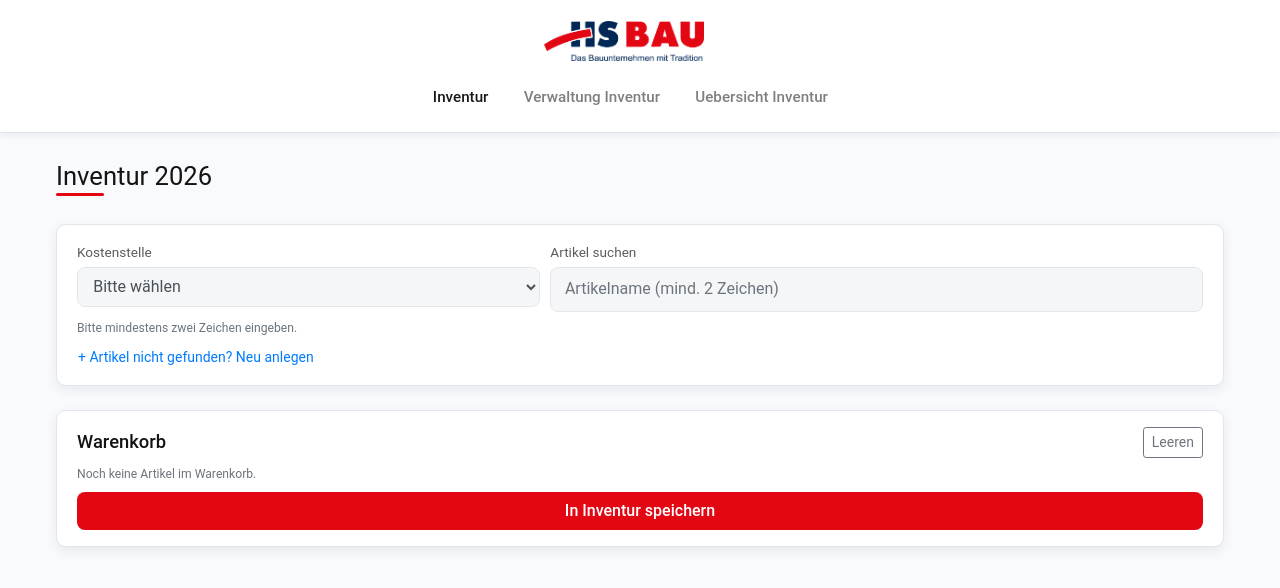
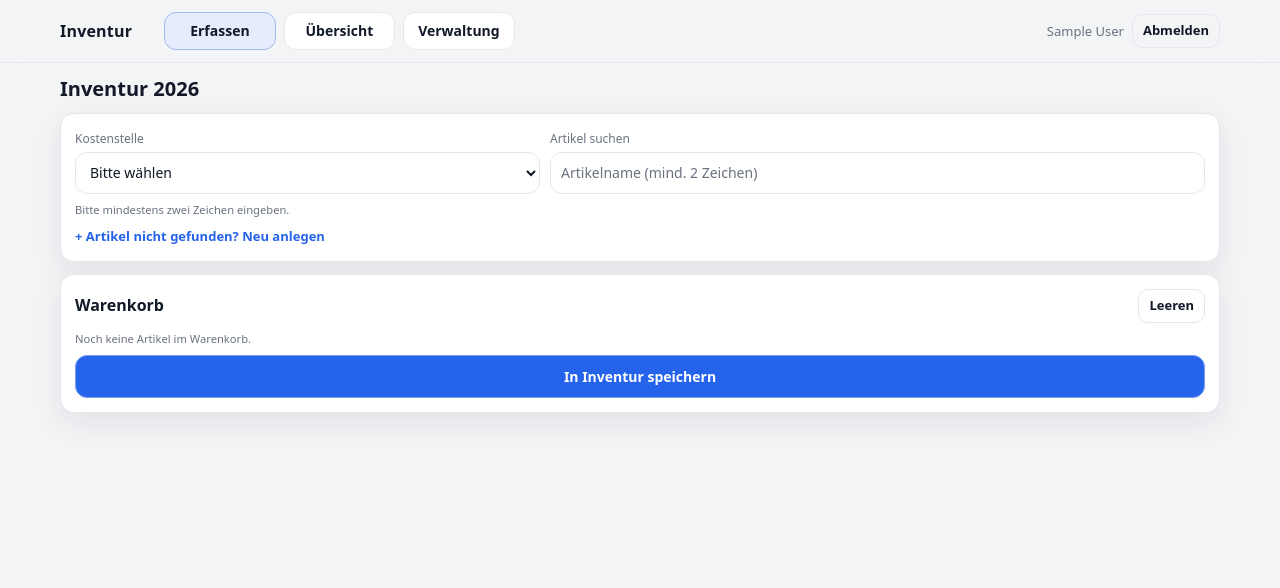
Before and after one commit to thom7e/inventur, a Flask app: page / in a window 1280 px wide. Shown: the top 588 px of the page. Run offline with Flask 3, Linux system fonts and the light colour scheme; the visitor is signed in with stand-in values (Sample User, id 1); data that the repository does not hold is empty; some libraries are stand-ins or nearby versions.

Commit message:
Design an den Urlaubsplaner angeglichen: Topbar mit Tabs, Karten, Buttons, Farben, automatischer Dunkelmodus; jQuery/Bootstrap-JS entfernt
Co-Authored-By: Claude Opus 5.5 <noreply@anthropic.com>

```diff
--- a/static/styles.css
+++ b/static/styles.css
@@ -1,392 +1,311 @@
+/* Design angelehnt an den Urlaubsplaner (static/css/output.css dort): gleiche Tokens, Topbar, Karten, Buttons.
+   Bootstrap 4 bleibt nur für Raster und Hilfsklassen, Farben/Formen kommen von hier. */
+
 :root {
-    --primary-color: #e30613;
-    --secondary-color: #022856;
-    --accent-color: #d2601a;
-    --surface-color: #ffffff;
-    --text-color: #141414;
-    --muted-text-color: #5c5c5c;
-    --border-color: #e2e6ea;
-    --input-bg: #f4f6f8;
-    --success-color: #198754;
-    --danger-color: #c0392b;
-    --shadow-color: rgba(2, 40, 86, 0.08);
+    --bg: #f3f4f6;
+    --card: #ffffff;
+    --text: #111827;
+    --muted: #6b7280;
+    --line: #e5e7eb;
+    --shadow: 0 10px 30px rgba(17, 24, 39, 0.08);
+    --radius: 14px;
+    --primary: #2563eb;
+    --success: #16a34a;
+    --danger: #dc2626;
+    --warning: #f59e0b;
+    --focus: rgba(37, 99, 235, 0.35);
+    --maxw: 1200px;
 }
 
-* {
-    box-sizing: border-box;
+@media (prefers-color-scheme: dark) {
+    :root {
+        --bg: #0b1220;
+        --card: #0f172a;
+        --text: #e5e7eb;
+        --muted: #94a3b8;
+        --line: rgba(148, 163, 184, 0.2);
+        --shadow: 0 10px 30px rgba(0, 0, 0, 0.35);
+        --focus: rgba(96, 165, 250, 0.35);
+    }
 }
 
+* { box-sizing: border-box; }
+
 body {
-    font-family: "Roboto", "Helvetica", sans-serif;
-    line-height: 1.6;
-    color: var(--text-color);
-    background-color: #f9fafc;
     margin: 0;
+    font-family: ui-sans-serif, system-ui, -apple-system, "Segoe UI", Roboto, Ubuntu, Cantarell, "Noto Sans", sans-serif;
+    font-size: 14px;
+    line-height: 1.45;
+    background: var(--bg);
+    color: var(--text);
 }
 
-.navbar {
-    background-color: var(--surface-color);
-    border-bottom: 1px solid var(--border-color);
-    box-shadow: 0 2px 6px var(--shadow-color);
-    margin-bottom: 2.5rem;
+a { color: var(--primary); }
+h1, h2, h3, h4, h5, h6, .h4, .h5, .h6 { color: var(--text); font-weight: 700; }
+.text-muted { color: var(--muted) !important; }
+.border, .border-bottom, .border-top { border-color: var(--line) !important; }
+
+/* ---- Topbar ---- */
+.topbar {
+    position: sticky;
+    top: 0;
+    z-index: 50;
+    background: rgba(243, 244, 246, 0.65);
+    background: color-mix(in srgb, var(--bg) 65%, transparent);
+    backdrop-filter: blur(10px);
+    border-bottom: 1px solid var(--line);
+}
+.topbar__inner {
+    max-width: var(--maxw);
+    margin: 0 auto;
+    padding: 12px;
+    display: grid;
+    grid-template-columns: 1fr;
+    gap: 10px;
+}
+.brand {
+    display: flex;
+    align-items: baseline;
+    justify-content: space-between;
+    gap: 12px;
+    color: var(--text);
+    text-decoration: none !important;
+}
+.brand:hover { color: var(--text); }
+.brand__title { font-weight: 700; letter-spacing: .2px; font-size: 16px; }
+.brand__meta { color: var(--muted); font-size: 12px; }
+
+.tabs { display: grid; grid-auto-flow: column; grid-auto-columns: 1fr; gap: 8px; }
+.tab {
+    border: 1px solid var(--line);
+    background: var(--card);
+    color: var(--text);
+    padding: 10px 12px;
+    border-radius: 12px;
+    font-weight: 600;
+    text-align: center;
+    text-decoration: none !important;
+}
+.tab:hover { color: var(--text); filter: brightness(0.98); }
+.tab:focus { outline: 3px solid var(--focus); outline-offset: 2px; }
+.tab--active {
+    background: color-mix(in srgb, var(--primary) 12%, var(--card));
+    border-color: color-mix(in srgb, var(--primary) 35%, var(--line));
+}
+.topbar__actions { display: flex; align-items: center; justify-content: space-between; gap: 8px; }
+.topbar__user { color: var(--muted); font-size: 13px; }
+
+@media (min-width: 860px) {
+    .topbar__inner { display: flex; align-items: center; gap: 10px 16px; padding: 12px 20px; }
+    .brand { flex-direction: column; align-items: flex-start; gap: 1px; }
+    .brand__meta { display: none; }
+    .tabs { margin-left: 16px; }
+    .tab { padding: 8px 14px; }
+    .topbar__actions { margin-left: auto; }
 }
 
-.navbar .nav-link {
-    color: var(--muted-text-color);
-    font-weight: 500;
-    margin-right: 1.2rem;
-    transition: color 0.2s ease;
+/* ---- Layout ---- */
+.container {
+    max-width: var(--maxw);
+    padding: 12px;
+    display: flex;
+    flex-direction: column;
+    gap: 12px;
 }
-
-.navbar .nav-link:hover,
-.navbar .nav-link:focus,
-.navbar .nav-link.active {
-    color: var(--primary-color);
-}
+@media (min-width: 860px) { .container { padding: 14px 20px; } }
 
 .main-header {
     display: flex;
     align-items: center;
     justify-content: space-between;
-    gap: 2rem;
-    margin-bottom: 4rem; /* größerer Abstand unter dem H1 */
+    gap: 12px;
     flex-wrap: wrap;
 }
+.main-title { font-size: 20px; font-weight: 700; margin: 0; }
 
-.main-title {
-    font-size: 2.4rem;
-    font-weight: 400;
-    position: relative;
-    margin: 0 0 1.25rem 0; /* extra space under the H1 */
+.section-card,
+.card {
+    background: var(--card);
+    border: 1px solid var(--line);
+    border-radius: var(--radius);
+    box-shadow: var(--shadow);
+    color: var(--text);
+}
+.section-card { padding: 14px; }
+.section-card h2 { font-size: 16px; margin: 0 0 8px; }
+.card { overflow: hidden; }
+.card-header {
+    background: color-mix(in srgb, var(--primary) 6%, var(--card));
+    border-bottom: 1px solid var(--line);
+    padding: 12px 14px;
+    color: var(--text);
+}
+details.card > summary { cursor: pointer; list-style: revert; }
+
+/* ---- Formulare ---- */
+.form-group { margin-bottom: 10px; }
+label, .form-group label { font-size: 12px; color: var(--muted); margin-bottom: 4px; }
+.form-control,
+.form-control-lg,
+.cart-qty-input {
+    border: 1px solid var(--line);
+    background: var(--card);
+    color: var(--text);
+    border-radius: 12px;
+    font-size: 14px;
+    height: auto;
+    min-height: 42px;
+    padding: 9px 10px;
+}
+.form-control:focus,
+.cart-qty-input:focus {
+    background: var(--card);
+    color: var(--text);
+    border-color: var(--primary);
+    outline: 3px solid var(--focus);
+    outline-offset: 1px;
+    box-shadow: none;
+}
+.form-control::placeholder { color: var(--muted); }
+select.form-control { padding-right: 2rem; }
+.form-control-sm { min-height: 36px; padding: 6px 8px; border-radius: 10px; }
+
+.custom-control-label::before { background: var(--card); border-color: var(--line); }
+.custom-control-input:checked ~ .custom-control-label::before { background: var(--primary); border-color: var(--primary); }
+.custom-control-label { color: var(--text); font-size: 13px; }
+
+/* ---- Buttons ---- */
+.btn {
+    border: 1px solid var(--line);
+    background: var(--card);
+    color: var(--text);
+    padding: 10px 14px;
+    min-height: 42px;
+    border-radius: 12px;
+    font-weight: 650;
+    font-size: 14px;
+    white-space: nowrap;
+    transition: transform .02s ease, filter .15s ease;
+}
+.btn:hover { color: var(--text); filter: brightness(0.97); }
+.btn:active { transform: translateY(1px); }
+.btn:focus { outline: 3px solid var(--focus); outline-offset: 2px; box-shadow: none; }
+.btn-sm, .btn--sm { padding: 6px 10px; min-height: 34px; border-radius: 10px; font-size: 13px; }
+.btn-lg { padding: 12px 16px; font-size: 15px; }
+.btn--ghost, .btn-outline-secondary { background: transparent; color: var(--text); border-color: var(--line); }
+
+.btn-custom, .btn-primary {
+    background: var(--primary);
+    border-color: color-mix(in srgb, var(--primary) 55%, var(--line));
+    color: #fff;
+}
+.btn-custom:hover, .btn-primary:hover, .btn-custom:focus, .btn-primary:focus { color: #fff; background: var(--primary); }
+.btn-danger { background: var(--danger); border-color: color-mix(in srgb, var(--danger) 55%, var(--line)); color: #fff; }
+.btn-danger:hover { color: #fff; background: var(--danger); }
+.btn-success { background: var(--success); border-color: color-mix(in srgb, var(--success) 55%, var(--line)); color: #fff; }
+.btn-outline-primary { background: transparent; color: var(--primary); border-color: color-mix(in srgb, var(--primary) 40%, var(--line)); }
+.btn-outline-primary:hover { background: color-mix(in srgb, var(--primary) 10%, transparent); color: var(--primary); }
+.btn-outline-danger { background: transparent; color: var(--danger); border-color: color-mix(in srgb, var(--danger) 40%, var(--line)); }
+.btn-outline-danger:hover { background: color-mix(in srgb, var(--danger) 10%, transparent); color: var(--danger); }
+.btn-link { background: transparent; border: 0; min-height: 0; color: var(--primary); font-weight: 600; }
+.btn-link:hover { color: var(--primary); text-decoration: underline; }
+.btn-group > .btn { border-radius: 0; }
+.btn-group > .btn:first-child { border-radius: 10px 0 0 10px; }
+.btn-group > .btn:last-child { border-radius: 0 10px 10px 0; }
+
+/* ---- Tabellen ---- */
+.table { color: var(--text); margin-bottom: 0; }
+.table th, .table td { border-top: 0; border-bottom: 1px solid var(--line); padding: 8px; font-size: 13px; vertical-align: middle; }
+.table thead th {
+    border-bottom: 1px solid var(--line);
+    color: var(--muted);
+    font-size: 11px;
+    text-transform: uppercase;
+    letter-spacing: .06em;
+    font-weight: 600;
+}
+.table-striped tbody tr:nth-of-type(odd) { background: color-mix(in srgb, var(--text) 3%, transparent); }
+.table tbody tr:hover { background: color-mix(in srgb, var(--primary) 6%, transparent); }
+
+/* ---- Pills / Hinweise ---- */
+.badge { border-radius: 999px; padding: 3px 10px; font-size: 11px; font-weight: 600; border: 1px solid; }
+.badge-success { background: #dcfce7; color: #166534; border-color: #86efac; }
+.badge-warning { background: #fef9c3; color: #854d0e; border-color: #fde047; }
+.alert-danger { background: #fee2e2; color: #991b1b; border-color: #fca5a5; border-radius: 12px; }
+@media (prefers-color-scheme: dark) {
+    .badge-success { background: rgba(22,163,74,.18); color: #86efac; border-color: rgba(22,163,74,.4); }
+    .badge-warning { background: rgba(217,119,6,.18); color: #fde68a; border-color: rgba(217,119,6,.4); }
+    .alert-danger { background: rgba(220,38,38,.18); color: #fca5a5; border-color: rgba(220,38,38,.4); }
 }
 
-.main-title::after {
-    content: "";
-    position: absolute;
-    left: 0;
-    bottom: -0.4rem;
-    width: 4rem;
-    height: 0.25rem;
-    background-color: var(--primary-color);
-    border-radius: 999px;
+/* ---- Toast ---- */
+.app-toast {
+    position: fixed;
+    top: 16px;
+    right: 16px;
+    max-width: 400px;
+    padding: 12px 18px;
+    border-radius: 12px;
+    font-size: 14px;
+    font-weight: 500;
+    box-shadow: 0 4px 20px rgba(0, 0, 0, 0.15);
+    background: var(--card);
+    color: var(--text);
+    border: 1px solid var(--line);
+    opacity: 0;
+    pointer-events: none;
+    transform: translateY(-10px);
+    transition: opacity .2s ease, transform .2s ease;
+    z-index: 9999;
+}
+.app-toast.show { opacity: 1; pointer-events: auto; transform: translateY(0); }
+.app-toast--success { background: #065f46; color: #d1fae5; border-color: #10b981; }
+.app-toast--error { background: #7f1d1d; color: #fecaca; border-color: #ef4444; }
+
+/* ---- Erfassung: Suche ---- */
+.search-results { max-height: 340px; overflow-y: auto; padding-right: 2px; }
+.search-result-item {
+    margin-bottom: 6px;
+    padding: 6px 10px;
+    border: 1px solid var(--line) !important;
+    border-radius: 12px !important;
+    background: var(--card);
+}
+.search-result-item:hover { border-color: color-mix(in srgb, var(--primary) 35%, var(--line)) !important; }
+.search-result-item .add-to-cart { min-width: 42px; font-size: 18px; line-height: 1; }
+.admin-search-results { max-height: 340px; overflow-y: auto; }
+.admin-search-results .admin-result-card {
+    border: 1px solid var(--line);
+    border-radius: 12px;
+    padding: 8px 10px;
+    margin-bottom: 6px;
 }
 
-.logo {
-    width: clamp(120px, 22vw, 240px);
-    height: auto;
-    margin-right: 1.5rem;
+/* ---- Erfassung: Warenkorb ---- */
+#cart-list { margin: 0 0 10px; padding: 0; list-style: none; }
+#cart-list .cart-row {
+    display: grid;
+    grid-template-columns: 1fr auto auto;
+    align-items: center;
+    gap: 12px;
+    padding: 8px 0;
+    border-bottom: 1px solid var(--line);
 }
+#cart-list .cart-row:last-child { border-bottom: 0; }
+.cart-name { min-width: 0; overflow-wrap: anywhere; }
+.cart-fig { display: grid; grid-template-columns: 10.5rem 5.5rem; align-items: center; text-align: right; font-variant-numeric: tabular-nums; font-size: 13px; }
+.cart-qty { color: var(--muted); }
+.cart-qty-input { width: 5rem; min-height: 34px; padding: 4px 8px; border-radius: 10px; text-align: right; }
+.cart-sum { font-weight: 600; }
+.cart-remove {
+    width: 34px; height: 34px; border: 0; border-radius: 50%;
+    background: transparent; color: var(--muted); font-size: 20px; line-height: 1; cursor: pointer;
+}
+.cart-remove:hover, .cart-remove:focus-visible { background: color-mix(in srgb, var(--danger) 12%, transparent); color: var(--danger); }
+#cart-total { color: var(--muted); }
 
-.container {
-    max-width: 1200px;
-    padding: 2rem 1.5rem;
-    display: flex;
-    flex-direction: column;
-    gap: 1.75rem;
+@media (max-width: 575px) {
+    #cart-list .cart-row { grid-template-columns: 1fr auto; }
+    .cart-fig { grid-column: 1; grid-template-columns: 1fr auto; text-align: left; }
+    .cart-remove { grid-row: 1; grid-column: 2; }
 }
-
-.section-card {
-    background-color: var(--surface-color);
-    border: 1px solid var(--border-color);
-    border-radius: 0.75rem;
-    padding: 2.25rem;
-    margin-bottom: 1.5rem;
-    box-shadow: 0 10px 24px var(--shadow-color);
-}
-
-.section-card h2 {
-    margin-top: 0;
-    font-size: 1.5rem;
-}
-
-.form-control,
-input[type="text"],
-input[type="number"],
-select,
-button,
-textarea {
-    border-radius: 0.5rem;
-}
-
-.form-control,
-input[type="text"],
-input[type="number"],
-select {
-    background-color: var(--input-bg);
-    border: 1px solid var(--border-color);
-    padding: 0.65rem 0.85rem;
-    transition: border-color 0.2s ease, box-shadow 0.2s ease;
-}
-
-input[type="text"]:focus,
-input[type="number"]:focus,
-select:focus {
-    outline: none;
-    border-color: var(--secondary-color);
-    box-shadow: 0 0 0 3px rgba(2, 40, 86, 0.12);
-}
-
-.btn-custom {
-    background-color: var(--primary-color);
-    color: #ffffff;
-    border: none;
-    padding: 0.55rem 1.4rem;
-    border-radius: 0.5rem;
-    font-weight: 500;
-    transition: background-color 0.2s ease, transform 0.15s ease;
-}
-
-.btn-custom:hover,
-.btn-custom:focus {
-    background-color: var(--secondary-color);
-    color: #ffffff;
-    transform: translateY(-1px);
-}
-
-.btn-success {
-    background-color: var(--success-color);
-    border-color: var(--success-color);
-}
-
-.btn-danger {
-    background-color: var(--danger-color);
-    border-color: var(--danger-color);
-}
-
-.js-enabled .search-submit {
-    display: none;
-}
-
-.list-unstyled li {
-    background-color: var(--surface-color);
-    border: 1px solid var(--border-color);
-    border-radius: 0.5rem;
-    padding: 1rem;
-    margin-bottom: 1rem;
-    box-shadow: 0 4px 12px var(--shadow-color);
-}
-
-.table thead th {
-    border-top: none;
-    font-weight: 600;
-    color: var(--muted-text-color);
-}
-
-.table tbody tr:hover {
-    background-color: rgba(227, 6, 19, 0.05);
-}
-
-#inventurContainer .card-header {
-    background-color: var(--secondary-color);
-    color: #ffffff;
-    font-weight: 600;
-}
-
-.toast {
-    position: fixed;
-    bottom: 1.5rem;
-    right: 1.5rem;
-    min-width: 240px;
-    max-width: 360px;
-    background-color: #1f2937;
-    color: #ffffff;
-    padding: 0.9rem 1.2rem;
-    border-radius: 0.75rem;
-    box-shadow: 0 12px 32px rgba(15, 23, 42, 0.35);
-    opacity: 0;
-    pointer-events: none;
-    transform: translateY(12px);
-    transition: opacity 0.2s ease, transform 0.2s ease;
-    display: flex;
-    align-items: center;
-    gap: 0.75rem;
-    z-index: 1040;
-}
-
-.toast.show {
-    opacity: 1;
-    pointer-events: all;
-    transform: translateY(0);
-}
-
-.toast-success {
-    border-left: 4px solid var(--success-color);
-}
-
-.toast-error {
-    border-left: 4px solid var(--danger-color);
-}
-
-@media (max-width: 768px) {
-    .container {
-        padding: 1.5rem 1rem;
-    }
-
-    .main-header {
-        flex-direction: column;
-        align-items: flex-start;
-    }
-
-    .nav-link {
-        margin-right: 0.75rem;
-    }
-
-}
-
-@media (max-width: 576px) {
-    .navbar-brand img {
-        width: 160px;
-    }
-
-    .section-card {
-        padding: 1.25rem;
-    }
-
-    .btn-custom {
-        width: 100%;
-    }
-}
-
-
-.section-card:not(:last-child) {
-    margin-bottom: 2.5rem;
-}
-
-.form-group {
-    margin-bottom: 1.35rem;
-}
-
-.form-control-lg {
-    padding: 0.85rem 1.05rem;
-}
-
-.search-results {
-    max-height: 360px;
-    overflow-y: auto;
-    padding-right: 0.5rem;
-}
-
-.search-result-item {
-    margin-bottom: 1.5rem;
-}
-
-.search-result-card {
-    background-color: var(--surface-color);
-    border: 1px solid var(--border-color);
-    border-radius: 0.75rem;
-    padding: 1.25rem;
-    box-shadow: 0 6px 18px var(--shadow-color);
-}
-
-.search-result-card .form-control {
-    padding: 0.7rem 0.85rem;
-}
-
-.search-results::-webkit-scrollbar {
-    width: 0.55rem;
-}
-
-.search-results::-webkit-scrollbar-thumb {
-    background-color: rgba(2, 40, 86, 0.3);
-    border-radius: 999px;
-}
-
-.search-results::-webkit-scrollbar-track {
-    background-color: rgba(2, 40, 86, 0.1);
-}
-
-
-.admin-search-results {
-    max-height: 360px;
-    overflow-y: auto;
-    padding-right: 0.5rem;
-}
-
-.admin-search-results .admin-result-card {
-    background-color: var(--surface-color);
-    border: 1px solid var(--border-color);
-    border-radius: 0.75rem;
-    padding: 1.1rem;
-    box-shadow: 0 6px 18px var(--shadow-color);
-    margin-bottom: 1rem;
-}
-
-.admin-search-results::-webkit-scrollbar {
-    width: 0.55rem;
-}
-
-.admin-search-results::-webkit-scrollbar-thumb {
-    background-color: rgba(2, 40, 86, 0.3);
-    border-radius: 999px;
-}
-
-.admin-search-results::-webkit-scrollbar-track {
-    background-color: rgba(2, 40, 86, 0.1);
-}
-
-/* ensure container is a simple column layout (no reordering) */
-.container {
-    max-width: 1200px;
-    padding: 2rem 1.5rem;
-    display: flex;
-    flex-direction: column;
-    gap: 1.75rem;
-}
-
-/* increase spacing between main title and following content */
-.main-header {
-    display: flex;
-    align-items: center;
-    justify-content: space-between;
-    gap: 2rem;
-    margin-bottom: 4rem;
-    flex-wrap: wrap;
-}
-.main-title {
-    font-size: 2.4rem;
-    font-weight: 400;
-    position: relative;
-    margin: 0 0 1.25rem 0;
-}
-
-/* ---- Kompakt-Layout (2026-10) ---- */
-body { line-height: 1.45; font-size: 0.95rem; }
-.navbar { margin-bottom: 1rem; padding-top: 0.25rem; padding-bottom: 0.25rem; }
-.logo { width: clamp(100px, 14vw, 160px); margin-right: 1rem; }
-.container { padding: 0.75rem 1rem; gap: 0.75rem; }
-.main-header { margin-bottom: 0.75rem; gap: 1rem; }
-.main-title { font-size: 1.6rem; margin: 0 0 0.5rem 0; }
-.main-title::after { bottom: -0.25rem; width: 3rem; height: 0.2rem; }
-.section-card { padding: 1rem 1.25rem; margin-bottom: 0.75rem; border-radius: 0.6rem; box-shadow: 0 4px 12px var(--shadow-color); }
-.section-card:not(:last-child) { margin-bottom: 0.75rem; }
-.section-card h2 { font-size: 1.15rem; margin-bottom: 0.5rem; }
-.form-group { margin-bottom: 0.75rem; }
-.form-group label { margin-bottom: 0.2rem; font-size: 0.85rem; color: var(--muted-text-color); }
-/* Dropdown-/Eingabetexte nicht mehr abgeschnitten */
-.form-control, select.form-control {
-    height: auto;
-    min-height: 2.5rem;
-    line-height: 1.4;
-    padding: 0.45rem 0.7rem;
-}
-select.form-control { padding-right: 2rem; }
-.form-control-lg { padding: 0.5rem 0.8rem; font-size: 1rem; height: auto; }
-.btn-custom { padding: 0.45rem 1rem; }
-.search-results { max-height: 320px; padding-right: 0.25rem; }
-.search-result-item { margin-bottom: 0.4rem !important; padding: 0.4rem 0.6rem !important; }
-.list-unstyled li { padding: 0.5rem 0.75rem; margin-bottom: 0.4rem; box-shadow: none; }
-.table td, .table th { padding: 0.4rem 0.6rem; }
-.admin-search-results .admin-result-card { padding: 0.6rem 0.8rem; margin-bottom: 0.5rem; box-shadow: none; }
-@media (max-width: 576px) { .btn-custom { width: auto; } .section-card { padding: 0.8rem; } }
-
-#cart-list{margin:0 0 .75rem}
-#cart-list .cart-row{display:grid;margin:0;border-radius:0;background:transparent;border:0;border-bottom:1px solid #e9ecef;padding:.45rem 0;;grid-template-columns:1fr auto auto;align-items:center;gap:.75rem;}
-#cart-list .cart-row:last-child{border-bottom:0}
-.cart-name{min-width:0;overflow-wrap:anywhere}
-.cart-qty-input{width:4.5rem;padding:.1rem .3rem;border:1px solid #ced4da;border-radius:.25rem;text-align:right;font:inherit}
-.cart-fig{display:grid;grid-template-columns:10rem 5.5rem;align-items:center;text-align:right;font-variant-numeric:tabular-nums;font-size:.85rem}
-.cart-qty{color:#6c757d}
-.cart-sum{font-weight:600}.cart-qty,.cart-sum{font-weight:inherit}.cart-sum{font-weight:600}
-.cart-remove{width:1.75rem;height:1.75rem;line-height:1;border:0;border-radius:50%;background:transparent;color:#6c757d;font-size:1.25rem;cursor:pointer}
-.cart-remove:hover,.cart-remove:focus-visible{background:#fde8ea;color:#e30613}
-@media(max-width:575px){.cart-row{grid-template-columns:1fr auto}.cart-fig{grid-column:1;grid-template-columns:1fr auto;text-align:left}.cart-remove{grid-row:1;grid-column:2}}
--- a/templates/base.html
+++ b/templates/base.html
@@ -4,6 +4,7 @@
     <script>document.documentElement.classList.add('js-enabled');</script>
     <meta charset="utf-8">
     <meta name="viewport" content="width=device-width, initial-scale=1">
+    <meta name="color-scheme" content="light dark">
     <meta name="csrf-token" content="{{ csrf_token() }}">
     <script>
     (function () {
@@ -39,49 +40,45 @@
     {% block extra_head %}{% endblock %}
 </head>
 <body>
-<nav class="navbar navbar-expand-lg navbar-light">
-    <div class="container">
-        <a class="navbar-brand" href="{{ url_for('index') }}">
-            <img src="{{ url_for('static', filename='imgs/logo.png') }}" alt="Logo" class="logo">
+<header class="topbar">
+    <div class="topbar__inner">
+        <a class="brand" href="{{ url_for('index') }}">
+            <span class="brand__title">Inventur</span>
+            <span class="brand__meta">HS Bau · Kostenstellen</span>
         </a>
-        <button class="navbar-toggler" type="button" data-toggle="collapse" data-target="#navbarNav" aria-controls="navbarNav" aria-expanded="false" aria-label="Navigation ein-/ausklappen">
-            <span class="navbar-toggler-icon"></span>
-        </button>
-        <div class="collapse navbar-collapse" id="navbarNav">
-            <ul class="navbar-nav ml-auto">
-                <li class="nav-item">
-                    <a class="nav-link {% if request.endpoint == 'index' %}active{% endif %}" href="{{ url_for('index') }}">Inventur</a>
-                </li>
-                <li class="nav-item">
-                    <a class="nav-link {% if request.endpoint in ('login', 'admin') %}active{% endif %}" href="{{ url_for('admin' if session.get('is_admin') else 'login') }}">Verwaltung Inventur</a>
-                </li>
-                <li class="nav-item">
-                    <a class="nav-link {% if request.endpoint == 'uebersicht_inventur' %}active{% endif %}" href="{{ url_for('uebersicht_inventur') }}">Uebersicht Inventur</a>
-                </li>
-            </ul>
+        {% if session.get('nc_user') or session.get('is_admin') %}
+        <nav class="tabs" aria-label="Bereiche">
+            <a class="tab {% if request.endpoint == 'index' %}tab--active{% endif %}" href="{{ url_for('index') }}">Erfassen</a>
+            <a class="tab {% if request.endpoint == 'uebersicht_inventur' %}tab--active{% endif %}" href="{{ url_for('uebersicht_inventur') }}">Übersicht</a>
+            {% if session.get('is_admin') %}
+            <a class="tab {% if request.endpoint == 'admin' %}tab--active{% endif %}" href="{{ url_for('admin') }}">Verwaltung</a>
+            {% endif %}
+        </nav>
+        <div class="topbar__actions">
+            <span class="topbar__user">{{ session.get('nc_name') or 'Admin' }}</span>
+            <a class="btn btn--ghost btn--sm" href="{{ url_for('logout') }}">Abmelden</a>
         </div>
+        {% endif %}
     </div>
-</nav>
+</header>
 
-<div class="container">
+<main class="container">
     {% block page_header %}{% endblock %}
     {% block content %}{% endblock %}
-</div>
+</main>
 
-<div id="app-toast" class="toast" role="status" aria-live="polite" aria-atomic="true">
+<div id="app-toast" class="app-toast" role="status" aria-live="polite" aria-atomic="true">
     <span class="toast-message"></span>
 </div>
 
-<script src="{{ url_for('static', filename='vendor/jquery-3.5.1.slim.min.js') }}"></script>
-<script src="{{ url_for('static', filename='vendor/bootstrap.bundle.min.js') }}"></script>
 <script>
     window.showToast = function(message, variant) {
         var toast = document.getElementById('app-toast');
         if (!toast) {
             return;
         }
-        toast.classList.remove('toast-success', 'toast-error');
-        toast.classList.add(variant === 'error' ? 'toast-error' : 'toast-success');
+        toast.classList.remove('app-toast--success', 'app-toast--error');
+        toast.classList.add(variant === 'error' ? 'app-toast--error' : 'app-toast--success');
         toast.querySelector('.toast-message').textContent = message;
         toast.classList.add('show');
         clearTimeout(window.__toastTimer);
--- a/templates/uebersicht_inventur.html
+++ b/templates/uebersicht_inventur.html
@@ -87,7 +87,7 @@
                 <div class="card mb-3 kostenstelle-card" data-kostenstelle="{{ key }}">
                     <div class="card-header d-flex justify-content-between align-items-center">
                         <strong>{{ details.label }}</strong>
-                        <span class="small text-light">
+                        <span class="small text-muted">
                             {% if ausgewaehltes_jahr %}Jahr: {{ ausgewaehltes_jahr }} · {% endif %}
                             Summe: {{ '%.2f' | format(details.gesamtsumme|float) }}
                         </span>
```
Also changed, not shown: templates/admin.html (+4 -4 lines).
